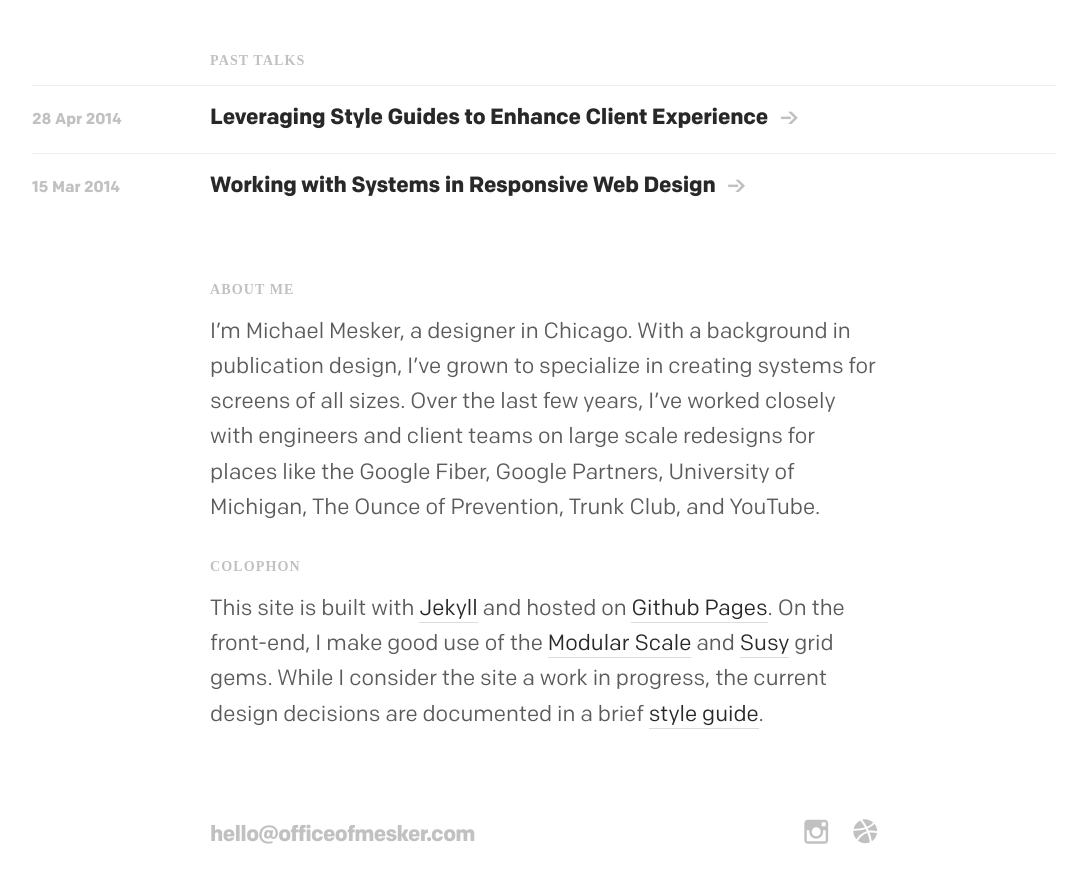
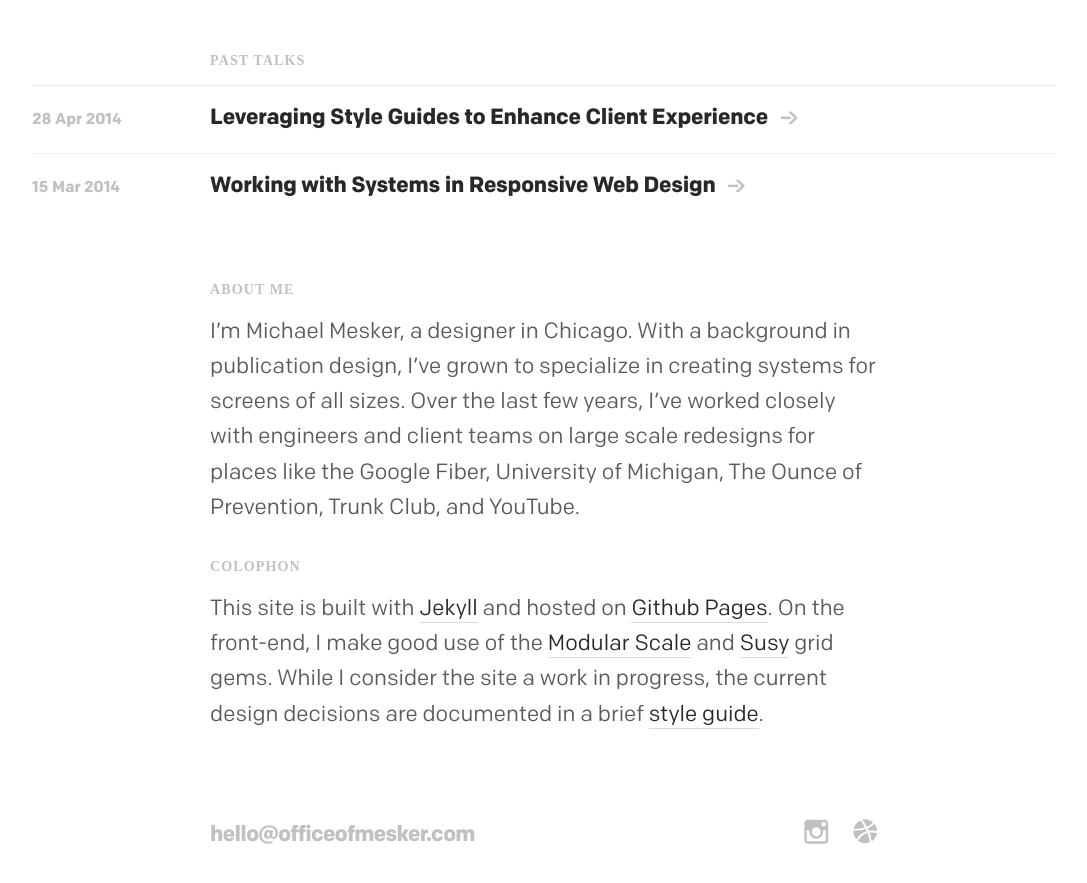
Before and after one commit to mesker/officeofmesker, a Jekyll site: the page built from index.html, in a window 1280 px wide and 900 px high, scrolled down 962 px. Shown: the top 883 px of the window, without its empty margins (96-1183 px from the left). Built offline with Jekyll 4.4.1, drawn with Linux system fonts in a browser that asks for light colours; some web fonts are replaced.

Commit message:
Updated About Me section client list

```diff
--- a/index.html
+++ b/index.html
@@ -38,7 +38,7 @@
   <section>
     <div class="l-column">
       <h2 class="section-heading">About Me</h2>
-      <p>I’m Michael Mesker, a designer in Chicago. With a background in publication design, I’ve grown to specialize in creating systems for screens of all sizes. Over the last few years, I’ve worked closely with engineers and client teams on large scale redesigns for places like the Google Fiber, Google Partners, University of Michigan, The Ounce of Prevention, Trunk Club, and YouTube.</p>
+      <p>I’m Michael Mesker, a designer in Chicago. With a background in publication design, I’ve grown to specialize in creating systems for screens of all sizes. Over the last few years, I’ve worked closely with engineers and client teams on large scale redesigns for places like the Google Fiber, University of Michigan, The Ounce of Prevention, Trunk Club, and YouTube.</p>
       <h2 class="section-heading">Colophon</h2>
       <p>This site is built with <a href="http://jekyllrb.com/">Jekyll</a> and hosted on <a href="https://pages.github.com/">Github Pages</a>. On the front-end, I make good use of the <a href="https://github.com/modularscale/modularscale-sass">Modular Scale</a> and <a href="http://susy.oddbird.net/">Susy</a> grid gems. While I consider the site a work in progress, the current design decisions are documented in a brief <a href="/style-guide">style guide</a>.</p>
     </div>
```
